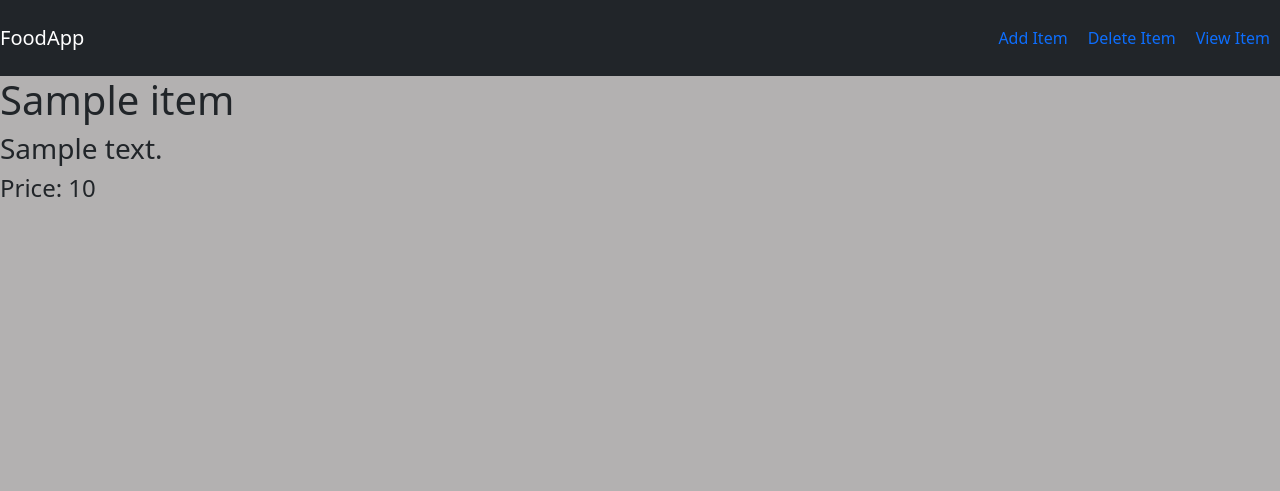
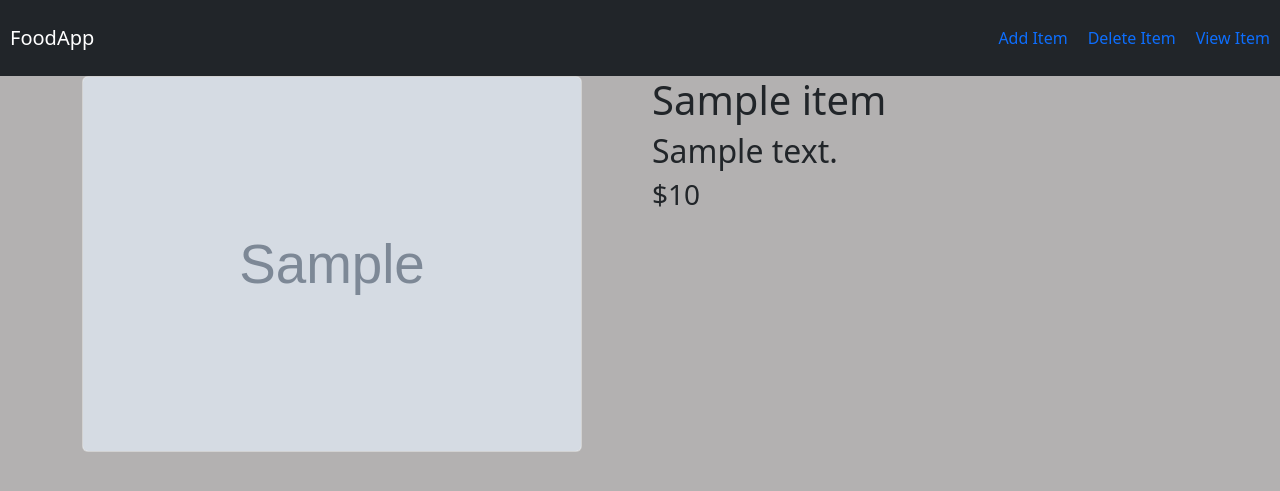
Before and after one commit to abdhulla-k/LEARNING-DJANGO, a Django app: page /food/1/ in a window 1280 px wide. Shown: the top 491 px of the page. Run offline with Django 3.2, Linux system fonts and the light colour scheme; tables that the repository leaves empty hold one stand-in row (values such as "Sample post"); grey boxes marked "Sample" are stand-in pictures.

Commit message:
created a button to redirect to detail page and changed the design of detail page

```diff
--- a/my_site/food/templates/food/base.html
+++ b/my_site/food/templates/food/base.html
@@ -19,7 +19,7 @@
         <nav class="navbar navbar-dark bg-dark">
             <a
                href="#"
-               class="navbar-brand">
+               class="navbar-brand header-nav">
                 FoodApp
             </a>
 
--- a/my_site/food/templates/food/detail.html
+++ b/my_site/food/templates/food/detail.html
@@ -9,14 +9,32 @@
 <body>
 
     {% block body %}
-    <Section>
-        <div
-            class="detail">
-            <h1>{{ item.item_name }}</h1>
-            <h3>{{ item.itm_desc }}</h3>
-            <h4>Price: {{ item.itm_price}}</h4>
+
+    <!-- product details -->
+    <div class="container">
+        <div class="row">
+
+            <!-- image -->
+            <div class="col-md-6">
+                <img
+                    src="{{ item.item_image }}"
+                    width="500px"
+                    class="card">
+            </div>
+            <!-- /image -->
+
+            <!-- other details -->
+            <div class="col-md-6">
+                <h1>{{ item.item_name }}</h1>
+                <h2>{{ item.itm_desc }}</h2>
+                <h3>${{ item.itm_price }}</h3>
+            </div>
+            <!-- /other details -->
+
         </div>
-    </Section>
+    </div>
+    <!-- /product details -->
+
     {% endblock %}
 
 </body>
```
Also changed, not shown: my_site/food/templates/food/index.html (+8 -0 lines).
